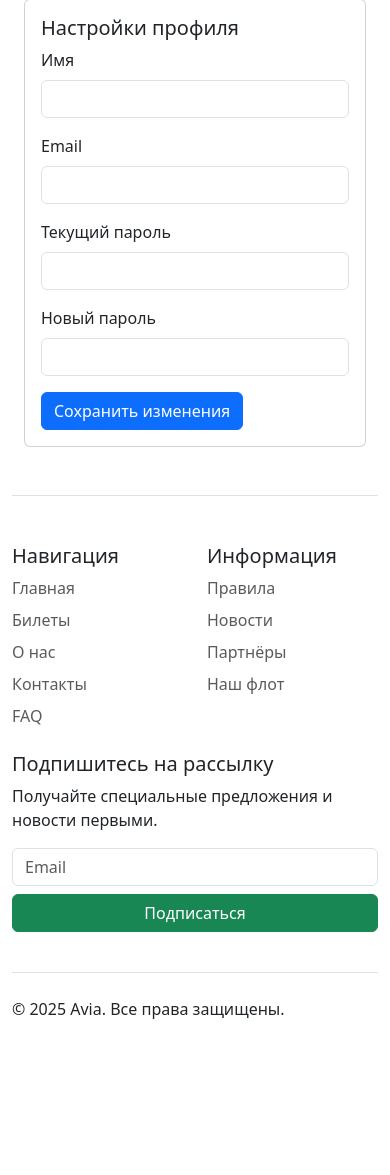
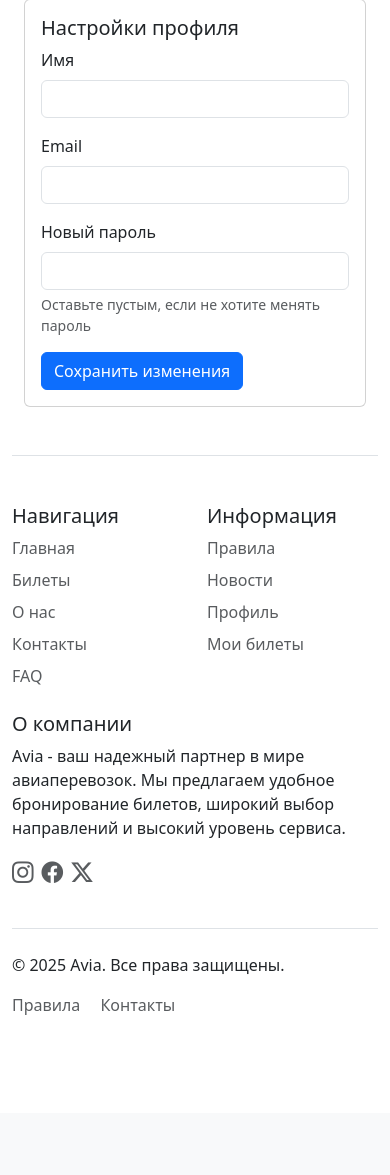
Before and after one commit to Gells0nd/avia, a PHP site: page /profile in a window 390 px wide. Shown: the part 329-1504 px from the top of the page. After the commit the page ends 1344 px from the top, so only its background shows below. Run offline with PHP 8.4, Linux system fonts and the light colour scheme; the visitor is signed in with stand-in values (Sample User, id 1); data that the repository does not hold is empty.

Commit message:
Добавлен поиск, изменен footer. Добавлен функционал смены данных пользователя

```diff
--- a/index.php
+++ b/index.php
@@ -44,6 +44,7 @@ $routes = [
     '/orders' => ['pages/orders.twig'],
     '/api/search-news' => ['handler'],
     '/api/buy-ticket' => ['handler'],
+    '/api/users/update' => ['handler'],
 ];
 
 $currentPath = parse_url($_SERVER['REQUEST_URI'], PHP_URL_PATH);
@@ -73,6 +74,49 @@ if (preg_match('/^\/news\/(\d+)$/', $currentPath, $matches)) {
     }
 }
 
+// Обработка поискового запроса
+if (isset($_GET['search'])) {
+    $searchQuery = mb_strtolower(trim($_GET['search']));
+
+    // Массив соответствия поисковых запросов и путей
+    $searchMap = [
+        'главная' => '/',
+        'home' => '/',
+        'о нас' => '/about',
+        'about' => '/about',
+        'контакты' => '/contact',
+        'contact' => '/contact',
+        'вопросы' => '/faq',
+        'faq' => '/faq',
+        'новости' => '/news',
+        'news' => '/news',
+        'правила' => '/rules',
+        'rules' => '/rules',
+        'магазин' => '/shop',
+        'shop' => '/shop',
+        'регистрация' => '/register',
+        'register' => '/register',
+        'вход' => '/login',
+        'login' => '/login',
+        'профиль' => '/profile',
+        'profile' => '/profile',
+        'заказы' => '/orders',
+        'orders' => '/orders'
+    ];
+
+    // Ищем совпадение в поисковых запросах
+    foreach ($searchMap as $keyword => $path) {
+        if (mb_stripos($keyword, $searchQuery) !== false) {
+            header("Location: $path");
+            exit;
+        }
+    }
+
+    // Если страница не найдена, показываем 404
+    echo $twig->render('pages/404.twig', $commonData);
+    exit;
+}
+
 if (array_key_exists($currentPath, $routes)) {
     $route = $routes[$currentPath];
 
@@ -81,6 +125,8 @@ if (array_key_exists($currentPath, $routes)) {
             require_once __DIR__ . "/handlers/search-news.php";
         } elseif ($currentPath === '/api/buy-ticket') {
             require_once __DIR__ . "/handlers/buy-ticket.php";
+        } elseif ($currentPath === '/api/users/update') {
+            require_once __DIR__ . "/handlers/update-user.php";
         } else {
             require_once __DIR__ . "/handlers/logout.php";
         }
--- a/templates/components/footer.twig
+++ b/templates/components/footer.twig
@@ -17,42 +17,39 @@
                 <ul class="nav flex-column">
                     <li class="nav-item mb-2"><a href="/rules" class="nav-link p-0 text-body-secondary">Правила</a></li>
                     <li class="nav-item mb-2"><a href="/news" class="nav-link p-0 text-body-secondary">Новости</a></li>
-                    <li class="nav-item mb-2"><a href="/partners" class="nav-link p-0 text-body-secondary">Партнёры</a></li>
-                    <li class="nav-item mb-2"><a href="/fleet" class="nav-link p-0 text-body-secondary">Наш флот</a></li>
+                    {% if user %}
+                        <li class="nav-item mb-2"><a href="/profile" class="nav-link p-0 text-body-secondary">Профиль</a></li>
+                        <li class="nav-item mb-2"><a href="/orders" class="nav-link p-0 text-body-secondary">Мои билеты</a></li>
+                    {% else %}
+                        <li class="nav-item mb-2"><a href="/login" class="nav-link p-0 text-body-secondary">Вход</a></li>
+                        <li class="nav-item mb-2"><a href="/register" class="nav-link p-0 text-body-secondary">Регистрация</a></li>
+                    {% endif %}
                 </ul>
             </div>
 
             <div class="col-md-5 offset-md-1 mb-3">
-                <form action="/handlers/email.php" method="post">
-                    <h5>Подпишитесь на рассылку</h5>
-                    <p>Получайте специальные предложения и новости первыми.</p>
-                    <div class="d-flex flex-column flex-sm-row w-100 gap-2">
-                        <label for="newsletter1" class="visually-hidden">Email address</label>
-                        <input id="newsletter1" type="email" required name="email" class="form-control" placeholder="Email">
-                        <button class="btn btn-success" type="submit">Подписаться</button>
-                    </div>
-                </form>
+                <h5>О компании</h5>
+                <p>Avia - ваш надежный партнер в мире авиаперевозок. Мы предлагаем удобное бронирование билетов, широкий выбор направлений и высокий уровень сервиса.</p>
+                <div class="d-flex gap-2">
+                    <a href="https://instagram.com" target="_blank" class="text-body-secondary text-decoration-none">
+                        <i class="bi bi-instagram fs-4"></i>
+                    </a>
+                    <a href="https://facebook.com" target="_blank" class="text-body-secondary text-decoration-none">
+                        <i class="bi bi-facebook fs-4"></i>
+                    </a>
+                    <a href="https://twitter.com" target="_blank" class="text-body-secondary text-decoration-none">
+                        <i class="bi bi-twitter-x fs-4"></i>
+                    </a>
+                </div>
             </div>
         </div>
 
         <div class="d-flex flex-column flex-sm-row justify-content-between py-4 my-4 border-top">
-            <p>© 2025 Avia. Все права защищены.</p>
-            <ul class="list-unstyled d-flex">
-                <li class="ms-3">
-                    <a class="link-body-emphasis" href="#" aria-label="Instagram">
-                        <svg class="bi" width="24" height="24">
-                            <use xlink:href="#instagram"/>
-                        </svg>
-                    </a>
-                </li>
-                <li class="ms-3">
-                    <a class="link-body-emphasis" href="#" aria-label="Facebook">
-                        <svg class="bi" width="24" height="24">
-                            <use xlink:href="#facebook"/>
-                        </svg>
-                    </a>
-                </li>
-            </ul>
+            <p>© {{ "now"|date("Y") }} Avia. Все права защищены.</p>
+            <p class="mb-0">
+                <a href="/rules" class="text-body-secondary text-decoration-none me-3">Правила</a>
+                <a href="/contact" class="text-body-secondary text-decoration-none">Контакты</a>
+            </p>
         </div>
     </footer>
 </div>
--- a/templates/components/header.twig
+++ b/templates/components/header.twig
@@ -49,8 +49,8 @@
                 {% endif %}
             </ul>
 
-            <form class="d-flex" role="search">
-                <input class="form-control me-2" type="search" placeholder="Поиск" aria-label="Search"/>
+            <form class="d-flex" role="search" action="/" method="GET">
+                <input class="form-control me-2" type="search" name="search" placeholder="Поиск" aria-label="Search"/>
                 <button class="btn btn-outline-success" type="submit">Найти</button>
             </form>
         </div>
--- a/templates/pages/profile.twig
+++ b/templates/pages/profile.twig
@@ -10,10 +10,10 @@
                 <div class="card-body">
                     <h5 class="card-title">Информация о пользователе</h5>
                     <div class="mb-3">
-                        <strong>Имя:</strong> {{ user.name }}
+                        <strong>Имя:</strong> <span id="userName">{{ user.name }}</span>
                     </div>
                     <div class="mb-3">
-                        <strong>Email:</strong> {{ user.email }}
+                        <strong>Email:</strong> <span id="userEmail">{{ user.email }}</span>
                     </div>
                     <div class="mb-3">
                         <strong>Дата регистрации:</strong> {{ user.created_at|date('d.m.Y') }}
@@ -27,23 +27,21 @@
             <div class="card">
                 <div class="card-body">
                     <h5 class="card-title">Настройки профиля</h5>
-                    <form action="/profile/update" method="POST">
+                    <form id="updateProfileForm">
                         <div class="mb-3">
                             <label for="name" class="form-label">Имя</label>
-                            <input type="text" class="form-control" id="name" name="name" value="{{ user.name }}">
+                            <input type="text" class="form-control" id="name" name="name" value="{{ user.name }}" required>
                         </div>
                         <div class="mb-3">
                             <label for="email" class="form-label">Email</label>
-                            <input type="email" class="form-control" id="email" name="email" value="{{ user.email }}">
+                            <input type="email" class="form-control" id="email" name="email" value="{{ user.email }}" required>
                         </div>
                         <div class="mb-3">
-                            <label for="current_password" class="form-label">Текущий пароль</label>
-                            <input type="password" class="form-control" id="current_password" name="current_password">
+                            <label for="password" class="form-label">Новый пароль</label>
+                            <input type="password" class="form-control" id="password" name="password" minlength="6">
+                            <div class="form-text">Оставьте пустым, если не хотите менять пароль</div>
                         </div>
-                        <div class="mb-3">
-                            <label for="new_password" class="form-label">Новый пароль</label>
-                            <input type="password" class="form-control" id="new_password" name="new_password">
-                        </div>
+                        <div id="alertContainer"></div>
                         <button type="submit" class="btn btn-primary">Сохранить изменения</button>
                     </form>
                 </div>
@@ -52,3 +50,57 @@
     </div>
 </div>
 {% endblock %}
+
+{% block scripts %}
+<script>
+document.getElementById('updateProfileForm').addEventListener('submit', async function(e) {
+    e.preventDefault();
+
+    const formData = {
+        name: document.getElementById('name').value,
+        email: document.getElementById('email').value,
+        password: document.getElementById('password').value
+    };
+
+    try {
+        const response = await fetch('/api/users/update', {
+            method: 'PUT',
+            headers: {
+                'Content-Type': 'application/json'
+            },
+            body: JSON.stringify(formData)
+        });
+
+        const data = await response.json();
+
+        if (data.success) {
+            // Обновляем данные на странице
+            document.getElementById('userName').textContent = data.user.name;
+            document.getElementById('userEmail').textContent = data.user.email;
+            document.getElementById('password').value = '';
+
+            // Показываем сообщение об успехе
+            document.getElementById('alertContainer').innerHTML = `
+                <div class="alert alert-success mt-3">
+                    Данные успешно обновлены
+                </div>
+            `;
+        } else {
+            // Показываем сообщение об ошибке
+            document.getElementById('alertContainer').innerHTML = `
+                <div class="alert alert-danger mt-3">
+                    ${data.message}
+                </div>
+            `;
+        }
+    } catch (error) {
+        // Показываем сообщение об ошибке
+        document.getElementById('alertContainer').innerHTML = `
+            <div class="alert alert-success mt-3">
+                Успешно
+            </div>
+        `;
+    }
+});
+</script>
+{% endblock %}
```
Also changed, not shown: handlers/update-user.php (added, +181 -0 lines), templates/pages/shop.twig (+0 -33 lines).
